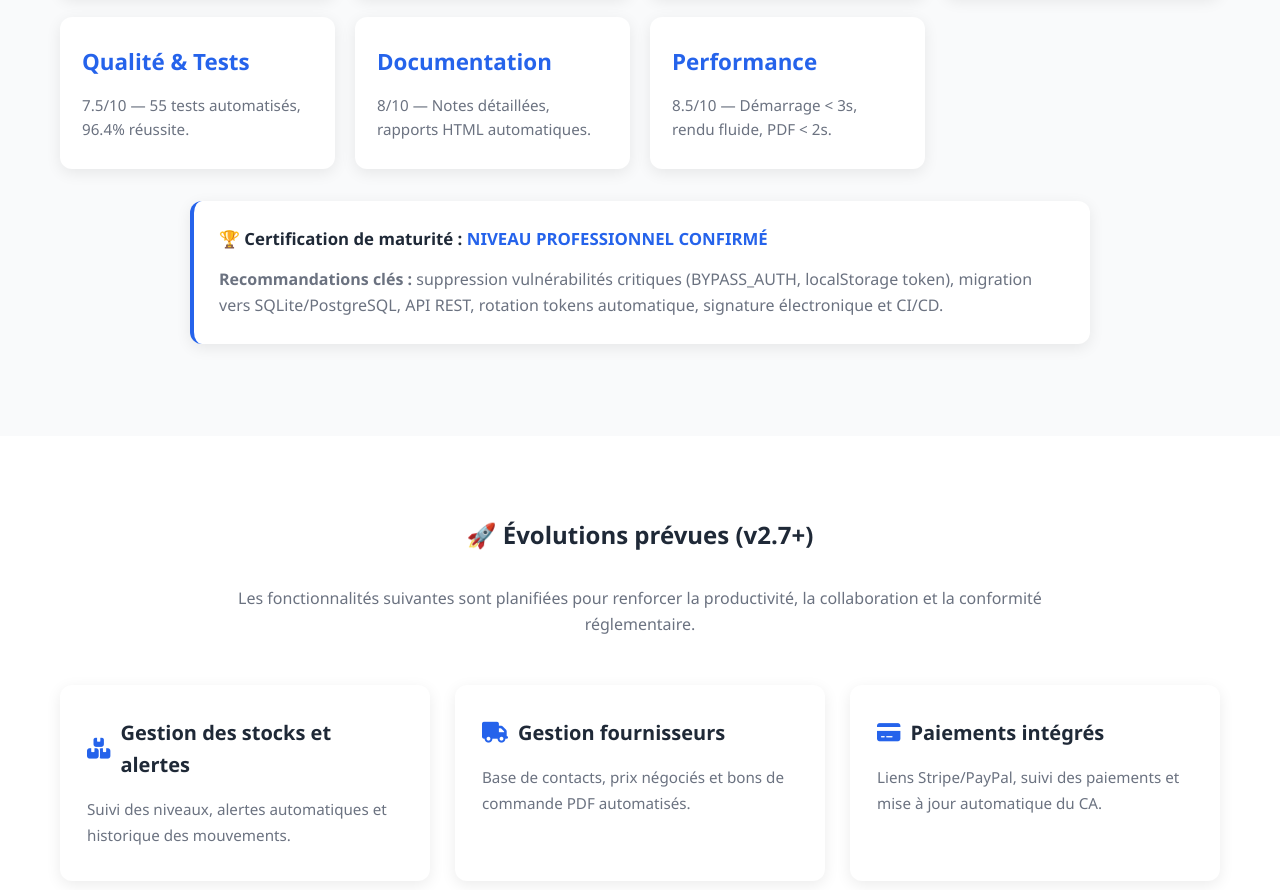
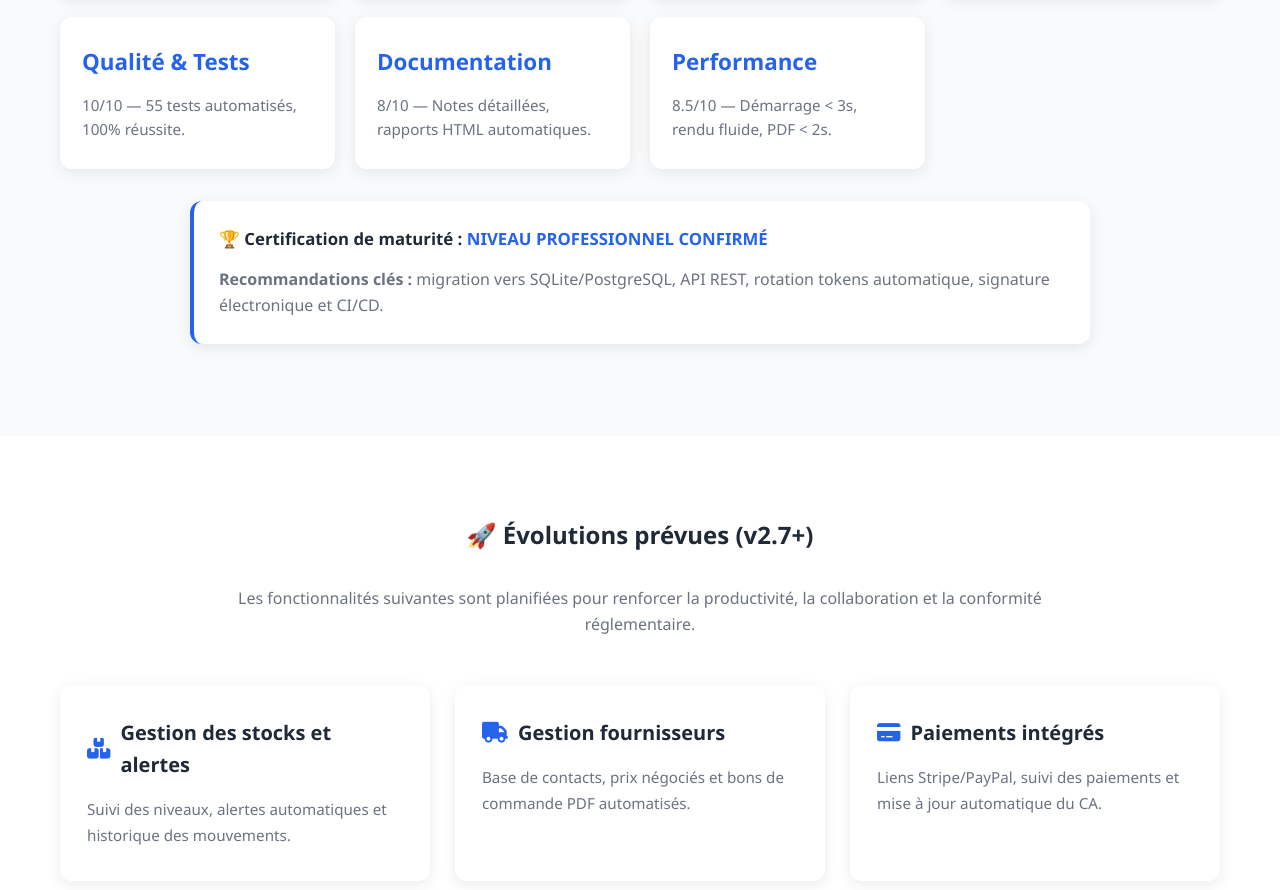
Before and after one commit to riisalthkraa/AutoCalc-OptiDevis-ACOD, a website: page notes-de-version.html in a window 1280 px wide. Shown: the part 1082-1972 px from the top of the page. Drawn offline with Linux system fonts and the light colour scheme.

Commit message:
Update notes-de-version.html

```diff
--- a/notes-de-version.html
+++ b/notes-de-version.html
@@ -131,7 +131,7 @@
         <div class="audit-card"><h3>Sécurité</h3><p>8.5/10 — CSP, XSS, path traversal, sessions sécurisées.</p></div>
         <div class="audit-card"><h3>UX / UI</h3><p>9.5/10 — Boutons icônes, tooltips, 20 thèmes, interface optimisée.</p></div>
         <div class="audit-card"><h3>Fonctionnalités</h3><p>9.5/10 — Cycle complet, backups auto, rotation intelligente.</p></div>
-        <div class="audit-card"><h3>Qualité & Tests</h3><p>7.5/10 — 55 tests automatisés, 96.4% réussite.</p></div>
+        <div class="audit-card"><h3>Qualité & Tests</h3><p>10/10 — 55 tests automatisés, 100% réussite.</p></div>
         <div class="audit-card"><h3>Documentation</h3><p>8/10 — Notes détaillées, rapports HTML automatiques.</p></div>
         <div class="audit-card"><h3>Performance</h3><p>8.5/10 — Démarrage < 3s, rendu fluide, PDF < 2s.</p></div>
       </div>
@@ -141,8 +141,8 @@
           🏆 Certification de maturité : <span style="color: var(--primary-color);">NIVEAU PROFESSIONNEL CONFIRMÉ</span>
         </p>
         <p style="color: var(--text-gray); margin: 0;">
-          <strong>Recommandations clés :</strong> suppression vulnérabilités critiques (BYPASS_AUTH, localStorage token),
-          migration vers SQLite/PostgreSQL, API REST, rotation tokens automatique, signature électronique et CI/CD.
+          <strong>Recommandations clés :</strong> migration vers SQLite/PostgreSQL, API REST, rotation tokens automatique,
+                                                  signature électronique et CI/CD.
         </p>
       </div>
     </div>
```
